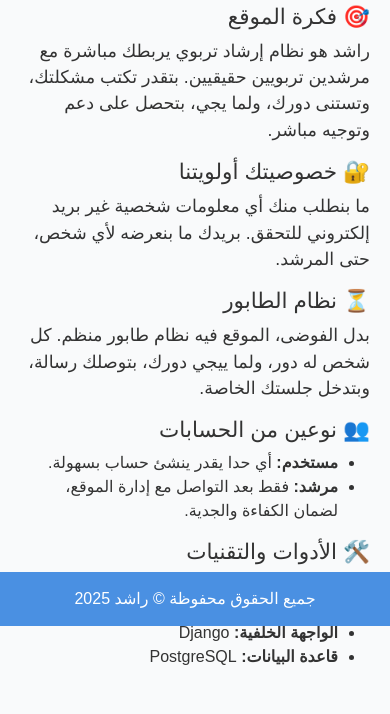
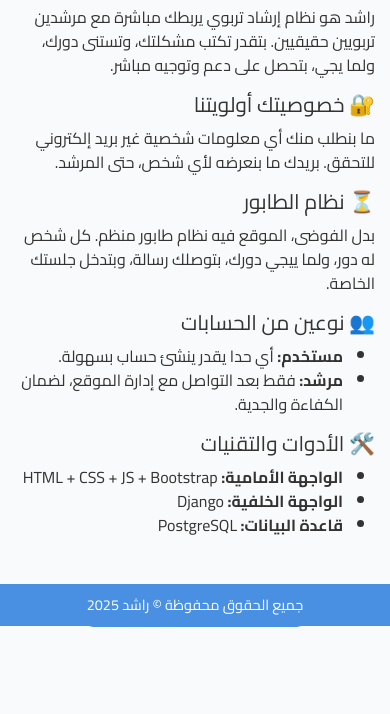
Before and after one commit to ibrahim-sisar/Rashid, a plain HTML site: page details.html in a window 390 px wide. Shown: the part 218-932 px from the top of the page. Drawn offline with nearby package versions, Linux system fonts and the light colour scheme.

Commit message:
Update details.html

```diff
--- a/details.html
+++ b/details.html
@@ -2,14 +2,16 @@
 <html lang="ar" dir="rtl">
 <head>
   <meta charset="UTF-8">
+  <meta name="viewport" content="width=device-width, initial-scale=1"> <!-- مهم للجوال -->
   <title>تفاصيل المشروع - راشد</title>
   <link rel="stylesheet" href="https://cdn.jsdelivr.net/npm/bootstrap@5.3.0/dist/css/bootstrap.rtl.min.css">
+  <link href="https://fonts.googleapis.com/css2?family=Cairo:wght@400;700&display=swap" rel="stylesheet">
   <style>
     body {
       background-color: #F9FAFB;
       font-family: 'Cairo', sans-serif;
       color: #333;
-      padding-bottom: 60px;
+      padding-bottom: 80px; /* مساحة للفوتر */
     }
     .section {
       padding: 60px 20px;
@@ -28,18 +30,36 @@
       padding: 15px;
       position: fixed;
       bottom: 0;
+      left: 0;
+      right: 0;
       width: 100%;
+      z-index: 10;
     }
     .btn-main {
       background-color: #4A90E2;
       color: white;
       border-radius: 10px;
     }
+    @media (max-width: 576px) {
+      .section {
+        padding: 40px 15px;
+      }
+      .section p, .section li {
+        font-size: 1rem;
+      }
+      h2, h4 {
+        font-size: 1.3rem;
+      }
+      footer {
+        font-size: 0.9rem;
+        padding: 10px;
+      }
+    }
   </style>
 </head>
 <body>
 
-  <div class="container section">
+  <div class="container-fluid section">
     <h2 class="text-center">تفاصيل المشروع</h2>
 
     <p><strong>هل تواجه مشاكل نفسية أو تربوية؟</strong>
```
